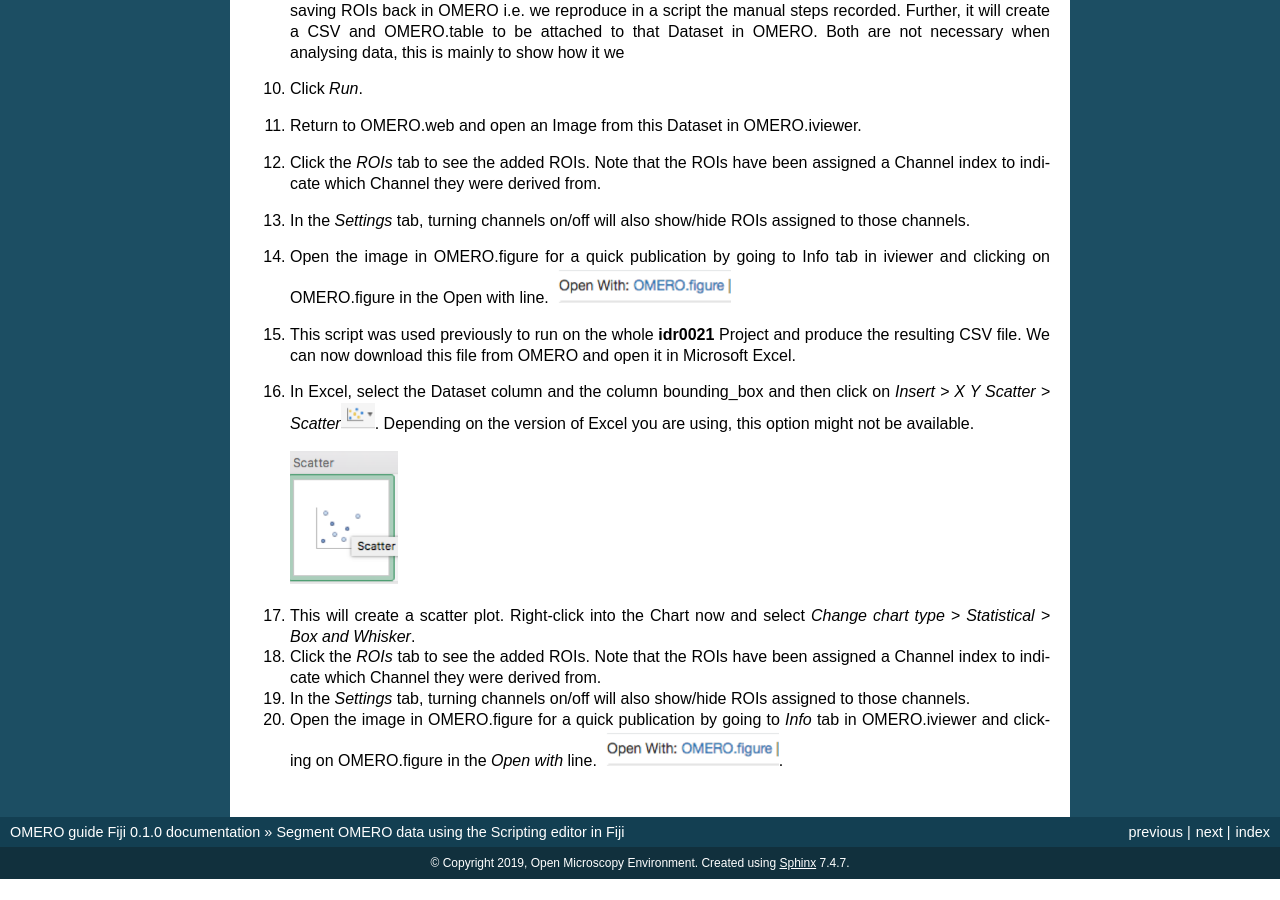
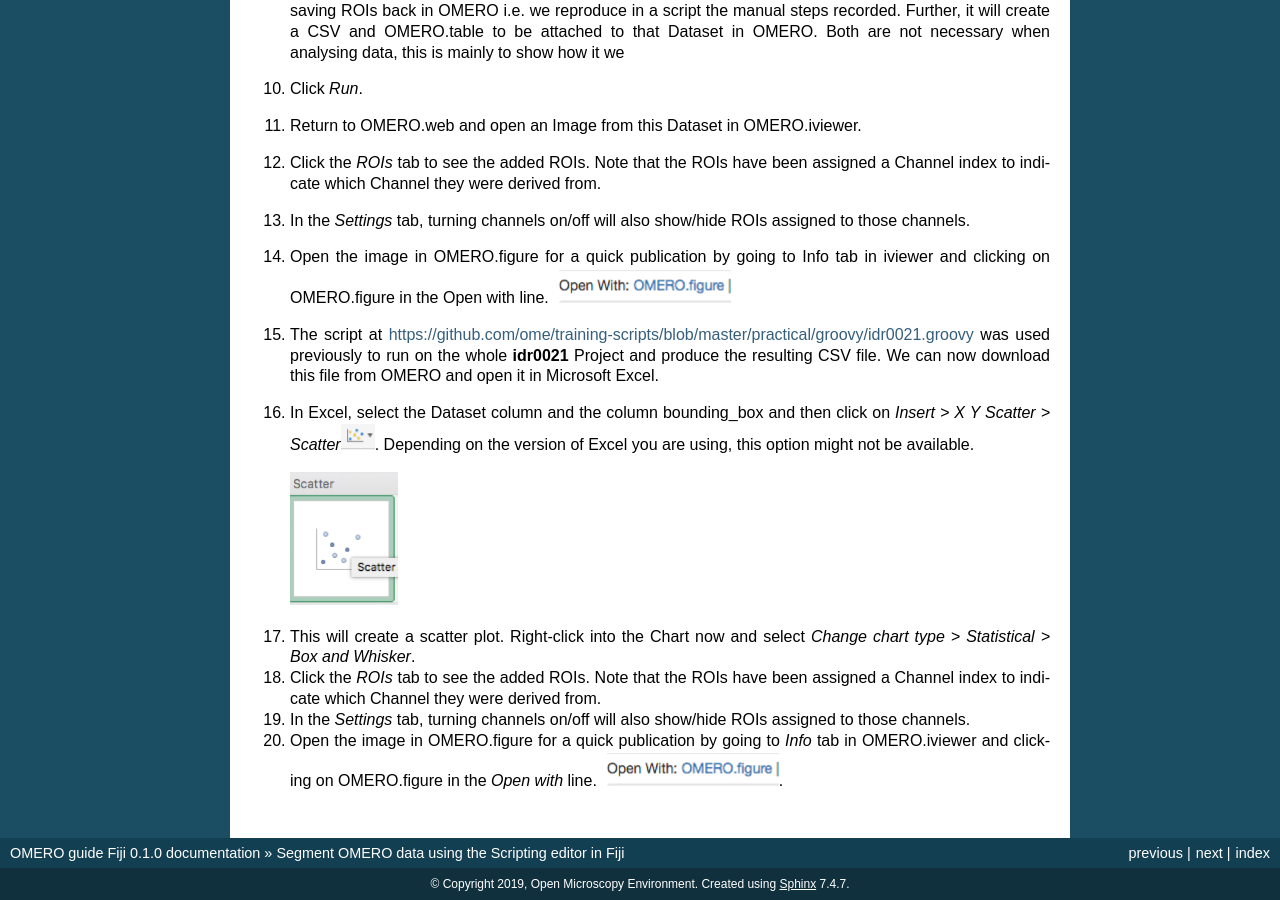
Before and after one commit to ome/omero-guide-fiji, a Sphinx documentation site: the page built from docs/threshold_scripting.rst, in a window 1280 px wide and 900 px high, scrolled down 1787 px. Built offline with Sphinx 7.4.7, drawn with Linux system fonts in a browser that asks for light colours; before the commit the page ends 2666 px from its top, so only the background shows below that.

Commit message:
Add link to idr0021.groovy script

```diff
--- a/docs/threshold_scripting.rst
+++ b/docs/threshold_scripting.rst
@@ -94,7 +94,8 @@
    Info tab in iviewer and clicking on OMERO.figure in the Open with
    line.\ |image1|
 
-#. This script was used previously to run on the whole **idr0021** Project
+#. The script at https://github.com/ome/training-scripts/blob/master/practical/groovy/idr0021.groovy
+   was used previously to run on the whole **idr0021** Project
    and produce the resulting CSV file. We can now download this file
    from OMERO and open it in Microsoft Excel.
 
```
